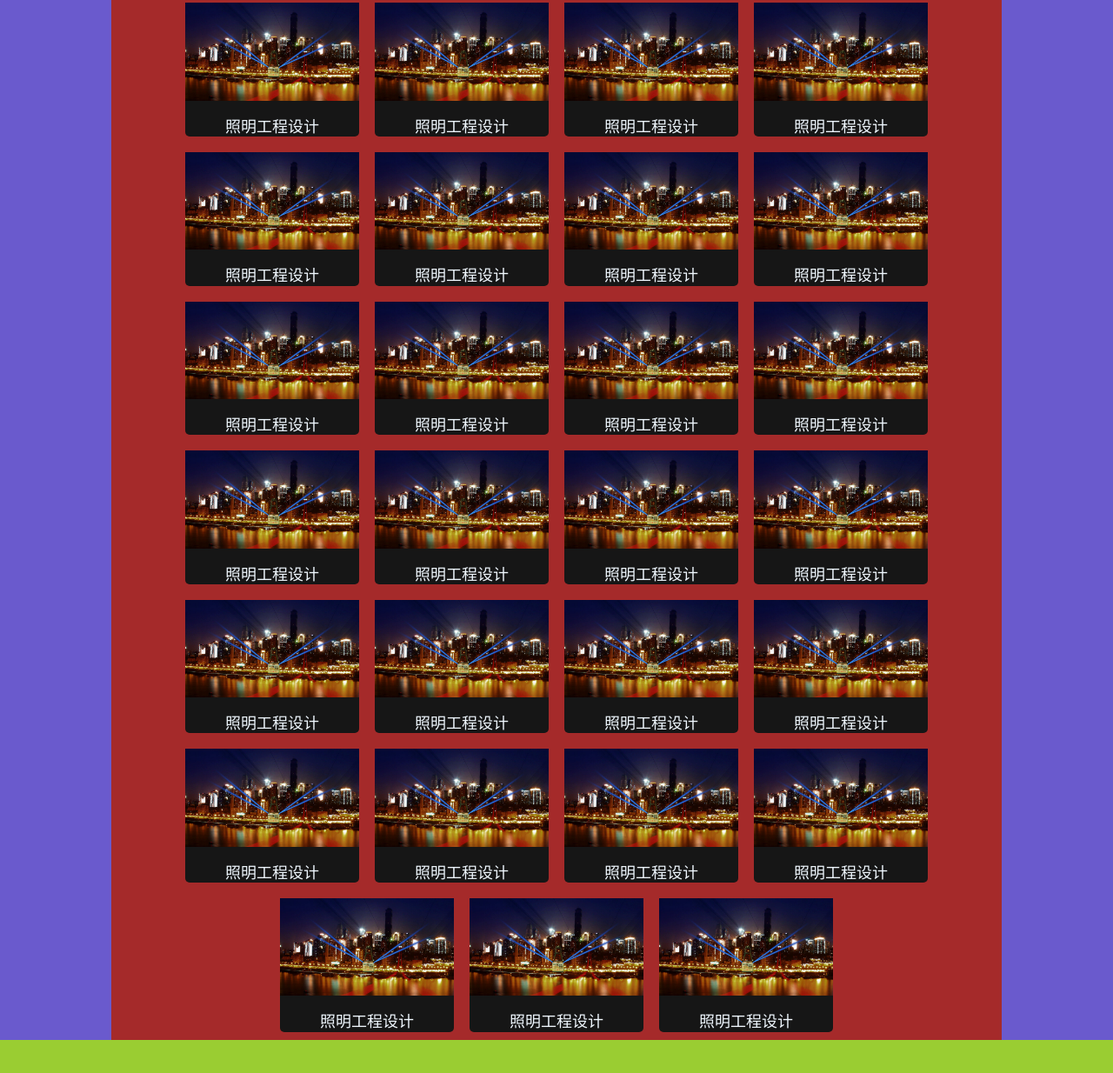
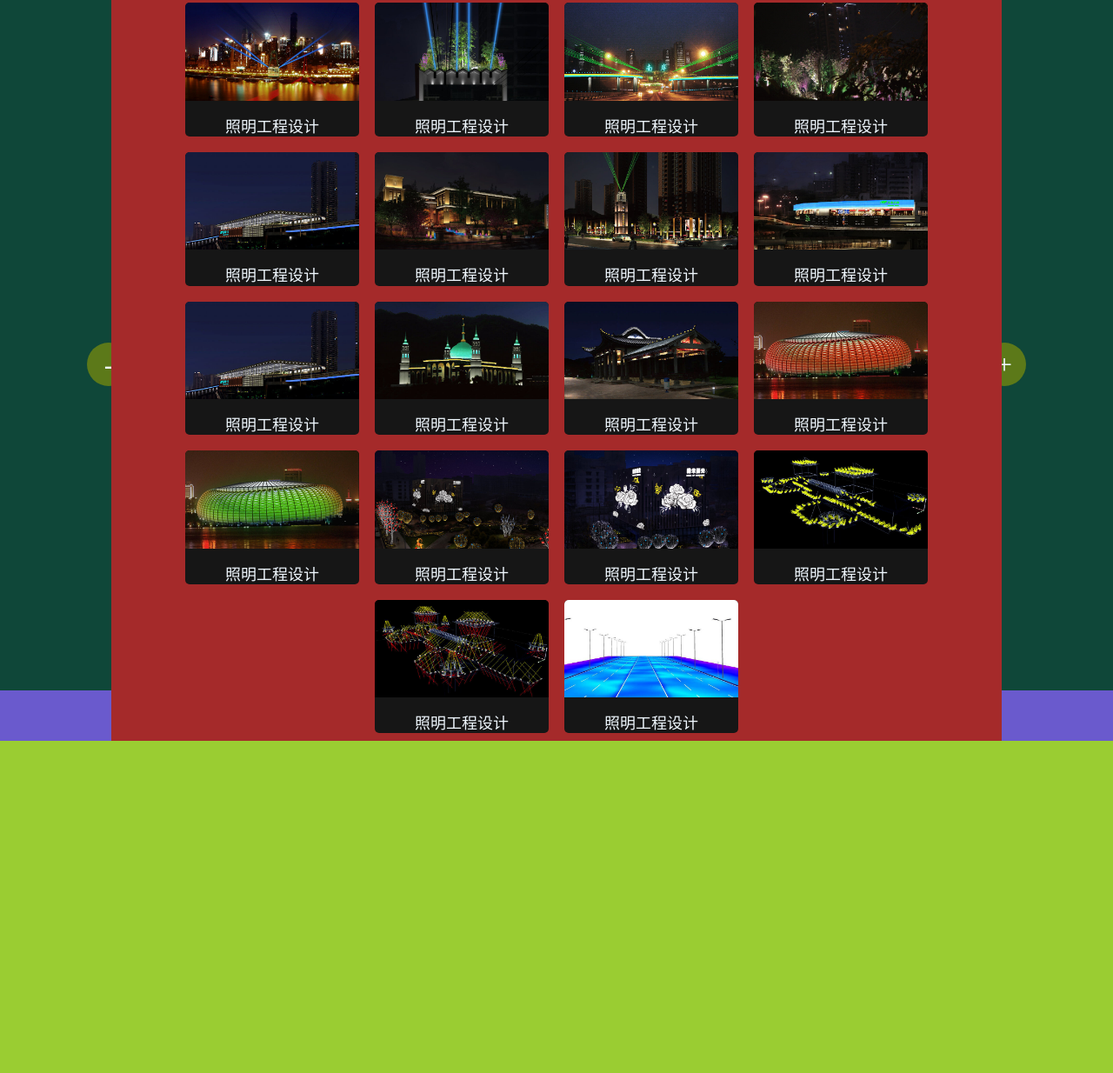
Before and after one commit to laishi/wwwcqgald, a website: page cqgald/index.html in a window 1280 px wide. Shown: the part 2268-3502 px from the top of the page at 87% size. Drawn offline with Linux system fonts and the light colour scheme.

```diff
--- a/cqgald/incude/grids/grids.css
+++ b/cqgald/incude/grids/grids.css
@@ -21,10 +21,43 @@
     background-color: rgb(22, 22, 22);
     border-radius: 5px;
     text-align: center;
-    /* overflow: hidden; */
+    overflow: hidden;
     background-size: cover;
     background-position: center;
     cursor: pointer;
+}
+
+.navBtns {
+    position: absolute;
+    width: 100%;
+    height: 100vh;
+    text-align: center;
+    background-color: rgb(15, 71, 57)
+}
+
+.navBtns span {
+    width: 100%;
+    color: aliceblue;
+    font-size: 32px;
+    line-height: 50px;
+}
+
+.navBtn {
+    position: absolute;
+    width: 50px;
+    height: 50px;
+    border-radius: 100%;
+    top: 50vh;
+    background-color: rgb(92, 121, 25);
+    cursor: pointer;
+}
+
+.navBtns .preBtn {
+    left: 100px;
+}
+
+.navBtns .nextBtn {
+    right: 100px;
 }
 
 .gridCloseBtn {
--- a/cqgald/incude/grids/grids.js
+++ b/cqgald/incude/grids/grids.js
@@ -31,11 +31,28 @@
     var prevGrid
     var nextGrid
 
+
+
     var scrolling = 1
+
+
+
+
+    var indexImg = 0
+    var imgs = []
+
+    var navImg = 0
+
+    $(".gridImg").each(function(index, element) {
+        imgs.push($(this).attr("src"))
+
+    });
 
     grid.click(function(item) {
 
         currentGrid = $(this)
+        navImg = $(this).index()
+        console.log("gridClick: " + navImg)
 
 
         scrollTop = $(window).scrollTop();
@@ -66,12 +83,12 @@
 
 
 
+
             gridWidth = $(this).width()
             gridHeight = $(this).height()
 
             var scaleWidth = 720 / gridWidth
 
-            console.log("scaleWidth: " + scaleWidth)
 
             gridX = $(this).offset().left
             gridY = $(this).offset().top
@@ -79,12 +96,10 @@
             centerX = windowWidth / 2 - gridX - gridWidth / 2;
             centerY = scrollTop + windowHeight / 2 - gridY - gridHeight / 2;
 
-            console.log("clickscrollPos: " + scrollTop)
 
             TweenMax.to($(this), 0.3, { scale: scaleWidth, x: "+=" + centerX, y: "+=" + centerY, ease: Power2.easeIn })
 
             TweenMax.to($(this).find("h1"), 0.3, { fontSize: 18 / scaleWidth + "px" })
-            console.log("text: " + $(this).children("h1").text())
 
             TweenMax.set($(this), { backgroundColor: "#39296b" })
 
@@ -92,8 +107,6 @@
             moveDown(nextGrid)
 
 
-            console.log("offset(): " + $(this).offset().top)
-            console.log("index: " + grid.index(grid))
 
             // TweenMax.to($(this), 0.3, { scale: 2 })
 
@@ -109,13 +122,56 @@
 
 
 
+    var expandImg = $(".gridActiv").find(".gridImg")
+
+    $(".preBtn").click(function() {
+
+        TweenMax.to($(".gridActiv").find(".gridImg"), 0.3, { x: -gridWidth, opacite: 0, ease: Power3.easeIn, onComplete: slideLeft })
+
+    });
+
+    $(".nextBtn").click(function() {
+        TweenMax.to($(".gridActiv").find(".gridImg"), 0.3, { x: +gridWidth, opacite: 0, ease: Power3.easeIn, onComplete: slideRight })
+
+    });
+
+
+    function slideLeft() {
+        navImg += 1
+
+        if (navImg > imgs.length - 1) {
+            navImg = 0
+        }
+        console.log("pre: " + navImg)
+        $(".gridActiv").find(".gridImg").attr("src", imgs[navImg])
+        TweenMax.fromTo($(".gridActiv").find(".gridImg"), 0.3, { x: gridWidth, opacite: 0, }, { x: 0, scale: 1, opacite: 1, ease: Power3.easeOut })
+    }
+
+    function slideRight() {
+        navImg -= 1
+
+        if (navImg < 0) {
+            navImg = imgs.length
+        }
+        console.log("next: " + navImg)
+        $(".gridActiv").find(".gridImg").attr("src", imgs[navImg])
+        TweenMax.fromTo($(".gridActiv").find(".gridImg"), 0.3, { x: -gridWidth, opacite: 0, }, { x: 0, scale: 1, opacite: 1, ease: Power3.easeIn })
+    }
+
+
+
+
+
+
+
+
+
 
     $(window).scroll(function() {
         var windowScrollPos = $(window).scrollTop();
 
         if (scrollTop != windowScrollPos && grid.hasClass("gridActiv") && scrolling) {
             TweenMax.to($(".gridActiv"), 0.3, { scaleX: 1, scaleY: 1, x: "-=" + centerX, y: "-=" + centerY, ease: Power4.easeOut })
-            console.log("test scroll ")
             moveUp(nextGrid)
             moveDown(prevGrid)
 
@@ -124,7 +180,7 @@
         }
 
 
-        console.log("myscrollPos: " + windowScrollPos)
+
     });
 
 
--- a/cqgald/index.html
+++ b/cqgald/index.html
@@ -395,10 +395,19 @@
 
     <div class="page galdwork" id="galdwork" data-section-name="设计项目">
 
-        <div class="grids w80">
+
+        <div class="navBtns">
+            <div class="navBtn preBtn">
+                <span>-</span>
+            </div>
+            <div class="navBtn nextBtn">
+                <span>+</span>
+            </div>
+        </div>
 
 
 
+        <div class="grids w80">
 
 
 
@@ -414,7 +423,7 @@
             <div class="grid">
 
                 <div class="gridCont">
-                    <img class="gridImg" src="img/work/01.jpg" alt="">
+                    <img class="gridImg" src="img/work/02.jpg" alt="">
                     <h1>照明工程设计</h1>
                 </div>
             </div>
@@ -423,7 +432,7 @@
             <div class="grid">
 
                 <div class="gridCont">
-                    <img class="gridImg" src="img/work/01.jpg" alt="">
+                    <img class="gridImg" src="img/work/03.jpg" alt="">
                     <h1>照明工程设计</h1>
                 </div>
             </div>
@@ -432,7 +441,7 @@
             <div class="grid">
 
                 <div class="gridCont">
-                    <img class="gridImg" src="img/work/01.jpg" alt="">
+                    <img class="gridImg" src="img/work/04.jpg" alt="">
                     <h1>照明工程设计</h1>
                 </div>
             </div>
@@ -441,7 +450,7 @@
             <div class="grid">
 
                 <div class="gridCont">
-                    <img class="gridImg" src="img/work/01.jpg" alt="">
+                    <img class="gridImg" src="img/work/08.jpg" alt="">
                     <h1>照明工程设计</h1>
                 </div>
             </div>
@@ -450,7 +459,7 @@
             <div class="grid">
 
                 <div class="gridCont">
-                    <img class="gridImg" src="img/work/01.jpg" alt="">
+                    <img class="gridImg" src="img/work/05.jpg" alt="">
                     <h1>照明工程设计</h1>
                 </div>
             </div>
@@ -459,7 +468,7 @@
             <div class="grid">
 
                 <div class="gridCont">
-                    <img class="gridImg" src="img/work/01.jpg" alt="">
+                    <img class="gridImg" src="img/work/06.jpg" alt="">
                     <h1>照明工程设计</h1>
                 </div>
             </div>
@@ -468,7 +477,7 @@
             <div class="grid">
 
                 <div class="gridCont">
-                    <img class="gridImg" src="img/work/01.jpg" alt="">
+                    <img class="gridImg" src="img/work/07.jpg" alt="">
                     <h1>照明工程设计</h1>
                 </div>
             </div>
@@ -477,7 +486,7 @@
             <div class="grid">
 
                 <div class="gridCont">
-                    <img class="gridImg" src="img/work/01.jpg" alt="">
+                    <img class="gridImg" src="img/work/08.jpg" alt="">
                     <h1>照明工程设计</h1>
                 </div>
             </div>
@@ -486,7 +495,7 @@
             <div class="grid">
 
                 <div class="gridCont">
-                    <img class="gridImg" src="img/work/01.jpg" alt="">
+                    <img class="gridImg" src="img/work/09.jpg" alt="">
                     <h1>照明工程设计</h1>
                 </div>
             </div>
@@ -495,7 +504,7 @@
             <div class="grid">
 
                 <div class="gridCont">
-                    <img class="gridImg" src="img/work/01.jpg" alt="">
+                    <img class="gridImg" src="img/work/10.jpg" alt="">
                     <h1>照明工程设计</h1>
                 </div>
             </div>
@@ -504,7 +513,7 @@
             <div class="grid">
 
                 <div class="gridCont">
-                    <img class="gridImg" src="img/work/01.jpg" alt="">
+                    <img class="gridImg" src="img/work/11.jpg" alt="">
                     <h1>照明工程设计</h1>
                 </div>
             </div>
@@ -513,7 +522,7 @@
             <div class="grid">
 
                 <div class="gridCont">
-                    <img class="gridImg" src="img/work/01.jpg" alt="">
+                    <img class="gridImg" src="img/work/12.jpg" alt="">
                     <h1>照明工程设计</h1>
                 </div>
             </div>
@@ -522,7 +531,7 @@
             <div class="grid">
 
                 <div class="gridCont">
-                    <img class="gridImg" src="img/work/01.jpg" alt="">
+                    <img class="gridImg" src="img/work/13.jpg" alt="">
                     <h1>照明工程设计</h1>
                 </div>
             </div>
@@ -531,7 +540,7 @@
             <div class="grid">
 
                 <div class="gridCont">
-                    <img class="gridImg" src="img/work/01.jpg" alt="">
+                    <img class="gridImg" src="img/work/14.jpg" alt="">
                     <h1>照明工程设计</h1>
                 </div>
             </div>
@@ -540,7 +549,7 @@
             <div class="grid">
 
                 <div class="gridCont">
-                    <img class="gridImg" src="img/work/01.jpg" alt="">
+                    <img class="gridImg" src="img/work/15.jpg" alt="">
                     <h1>照明工程设计</h1>
                 </div>
             </div>
@@ -549,7 +558,7 @@
             <div class="grid">
 
                 <div class="gridCont">
-                    <img class="gridImg" src="img/work/01.jpg" alt="">
+                    <img class="gridImg" src="img/work/16.jpg" alt="">
                     <h1>照明工程设计</h1>
                 </div>
             </div>
@@ -558,88 +567,7 @@
             <div class="grid">
 
                 <div class="gridCont">
-                    <img class="gridImg" src="img/work/01.jpg" alt="">
-                    <h1>照明工程设计</h1>
-                </div>
-            </div>
-
-
-            <div class="grid">
-
-                <div class="gridCont">
-                    <img class="gridImg" src="img/work/01.jpg" alt="">
-                    <h1>照明工程设计</h1>
-                </div>
-            </div>
-
-
-            <div class="grid">
-
-                <div class="gridCont">
-                    <img class="gridImg" src="img/work/01.jpg" alt="">
-                    <h1>照明工程设计</h1>
-                </div>
-            </div>
-
-
-            <div class="grid">
-
-                <div class="gridCont">
-                    <img class="gridImg" src="img/work/01.jpg" alt="">
-                    <h1>照明工程设计</h1>
-                </div>
-            </div>
-
-
-            <div class="grid">
-
-                <div class="gridCont">
-                    <img class="gridImg" src="img/work/01.jpg" alt="">
-                    <h1>照明工程设计</h1>
-                </div>
-            </div>
-
-
-            <div class="grid">
-
-                <div class="gridCont">
-                    <img class="gridImg" src="img/work/01.jpg" alt="">
-                    <h1>照明工程设计</h1>
-                </div>
-            </div>
-
-
-            <div class="grid">
-
-                <div class="gridCont">
-                    <img class="gridImg" src="img/work/01.jpg" alt="">
-                    <h1>照明工程设计</h1>
-                </div>
-            </div>
-
-
-            <div class="grid">
-
-                <div class="gridCont">
-                    <img class="gridImg" src="img/work/01.jpg" alt="">
-                    <h1>照明工程设计</h1>
-                </div>
-            </div>
-
-
-            <div class="grid">
-
-                <div class="gridCont">
-                    <img class="gridImg" src="img/work/01.jpg" alt="">
-                    <h1>照明工程设计</h1>
-                </div>
-            </div>
-
-
-            <div class="grid">
-
-                <div class="gridCont">
-                    <img class="gridImg" src="img/work/01.jpg" alt="">
+                    <img class="gridImg" src="img/work/17.jpg" alt="">
                     <h1>照明工程设计</h1>
                 </div>
             </div>
```
